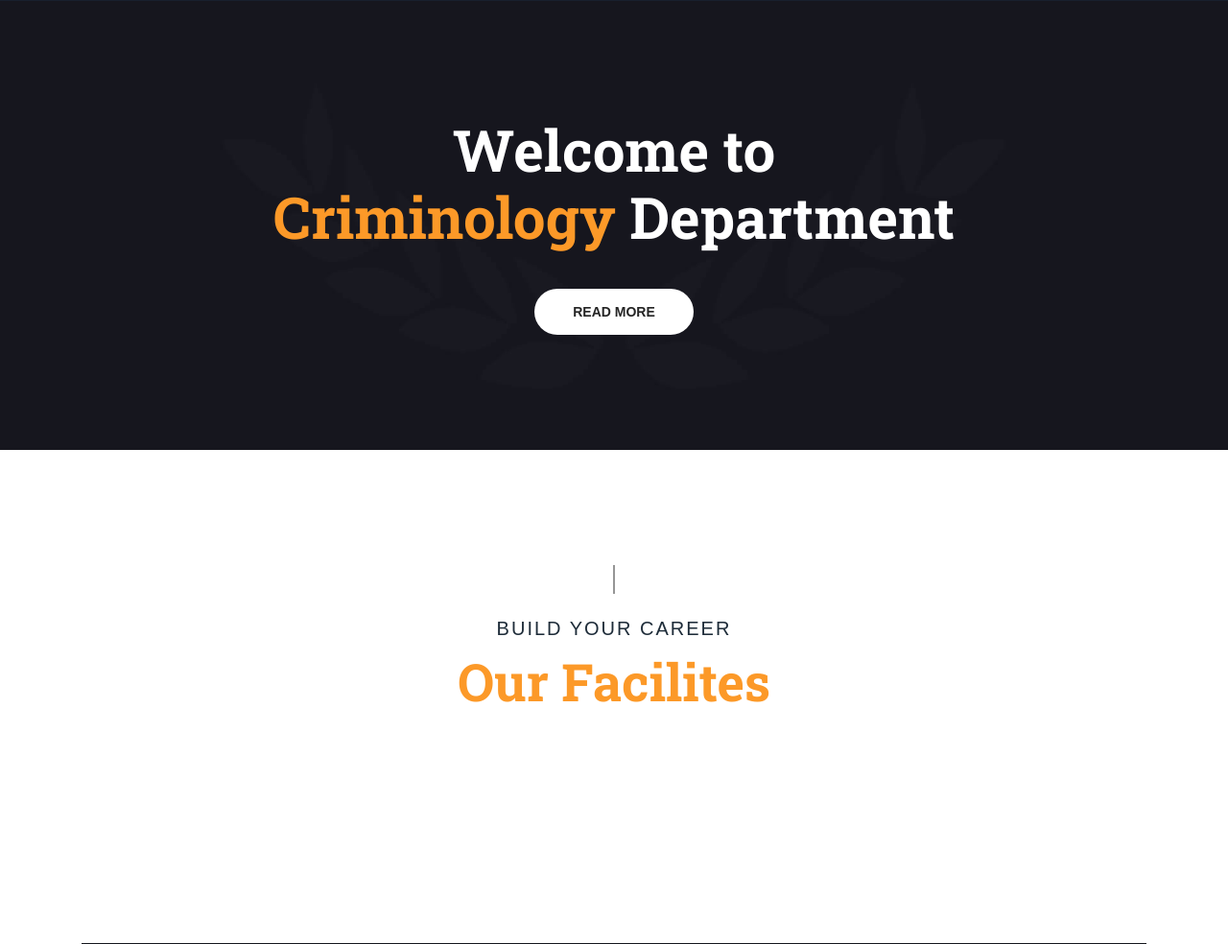
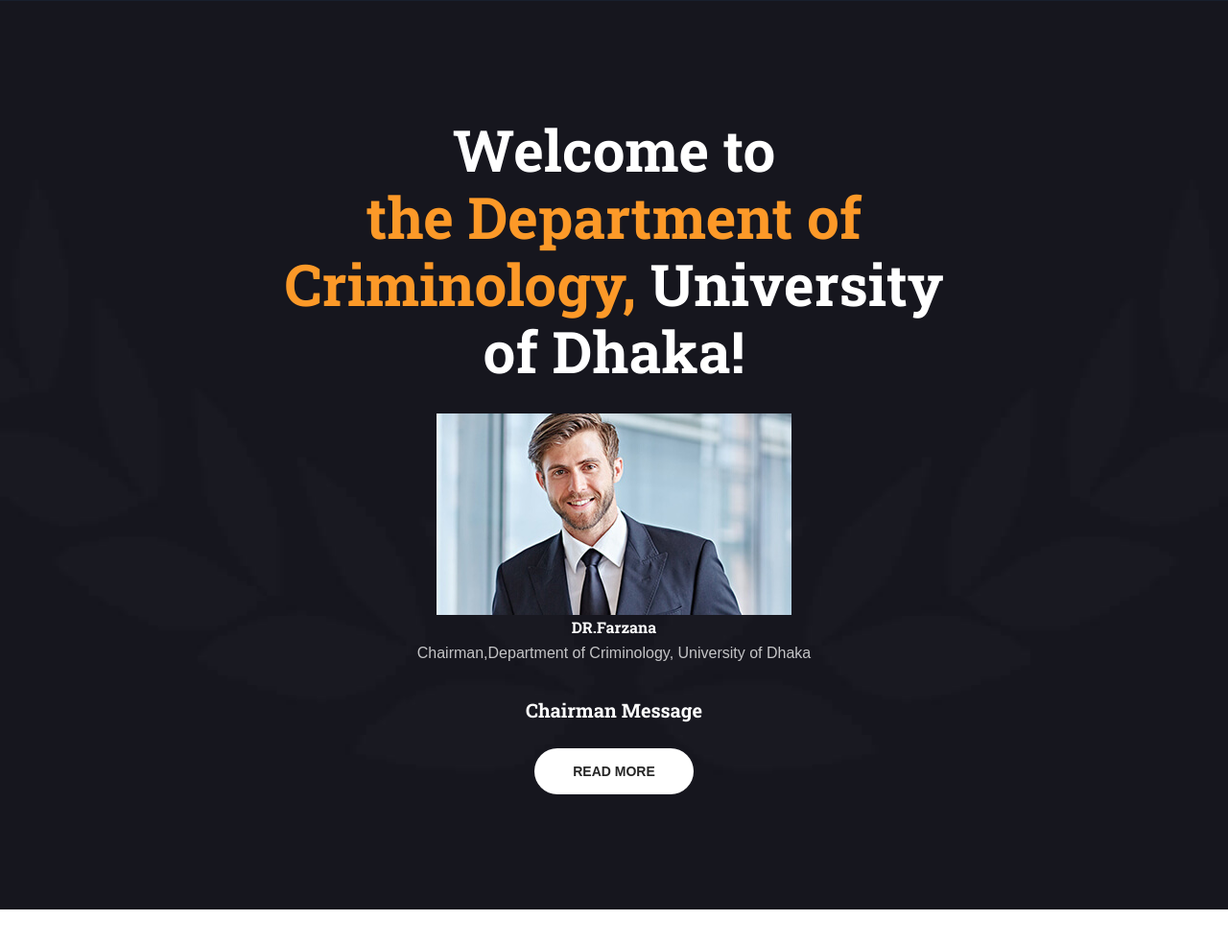
Before and after one commit to Zahed75/criminology_core, a Django app: page / in a window 1280 px wide. Shown: the part 881-1865 px from the top of the page at 96% size. Run offline with Django 4.2, Linux system fonts and the light colour scheme; data that the repository does not hold is empty; parts of the project's set-up code (start-up, migrations or seed data) failed here and were passed over; some libraries are stand-ins or nearby versions; some web fonts are replaced; grey boxes are pictures that could not be loaded.

Commit message:
chariman message done

```diff
--- a/templates/main_app/index.html
+++ b/templates/main_app/index.html
@@ -54,8 +54,13 @@
           <div class="section-title-style mb-4">
             <h2>
               Welcome to <b class="line-break"></b
-              ><span class="text-color">Criminology </span> Department
+              ><span class="text-color">the Department of Criminology, </span>University of Dhaka!
             </h2>
+              <img class="thumb" src="/static/assets/images/teacher/teacher-member1.jpg" alt="">
+              <h6>DR.Farzana</h6>
+              <p>Chairman,Department of Criminology, University of Dhaka</p>
+
+            <h4>Chairman Message</h4>
           </div>
             {% for z in wel %}
           <p class="text-white-70">
```
Also changed, not shown: static/assets/css/custom.css (added).
